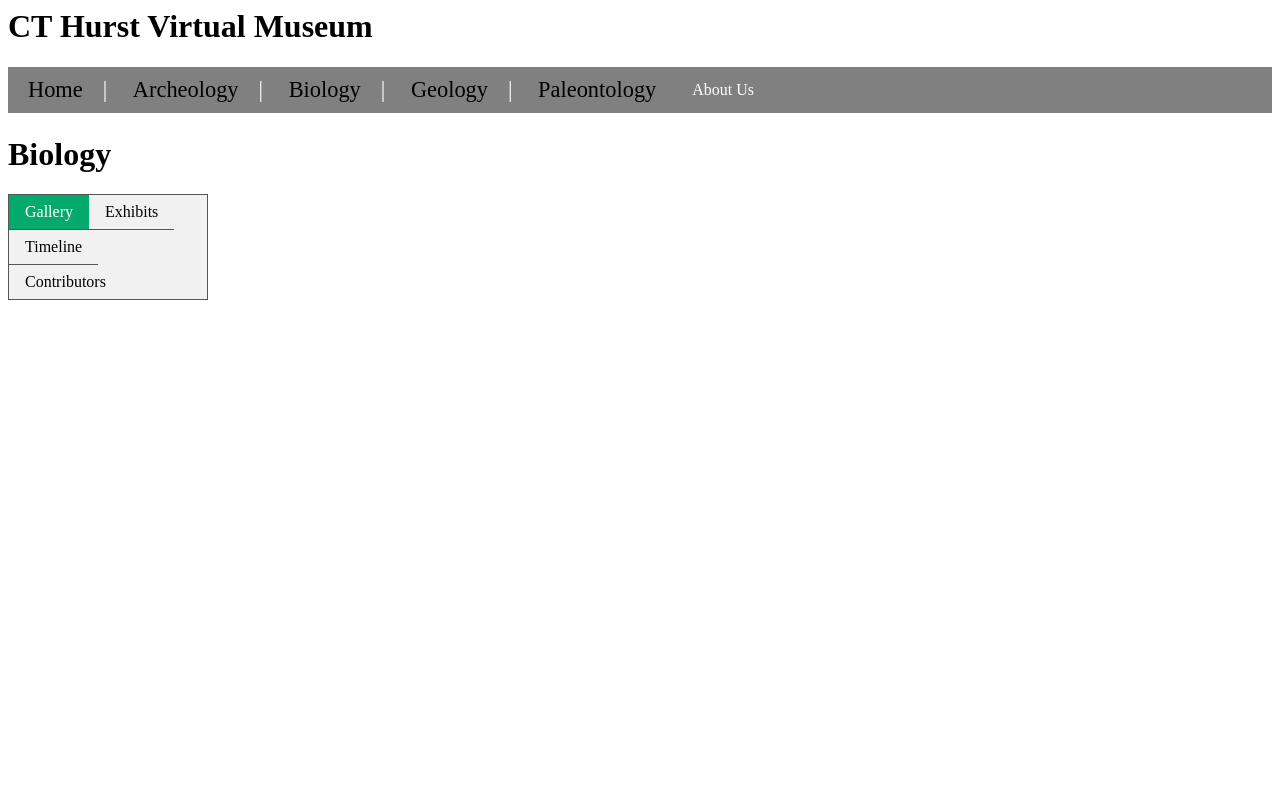
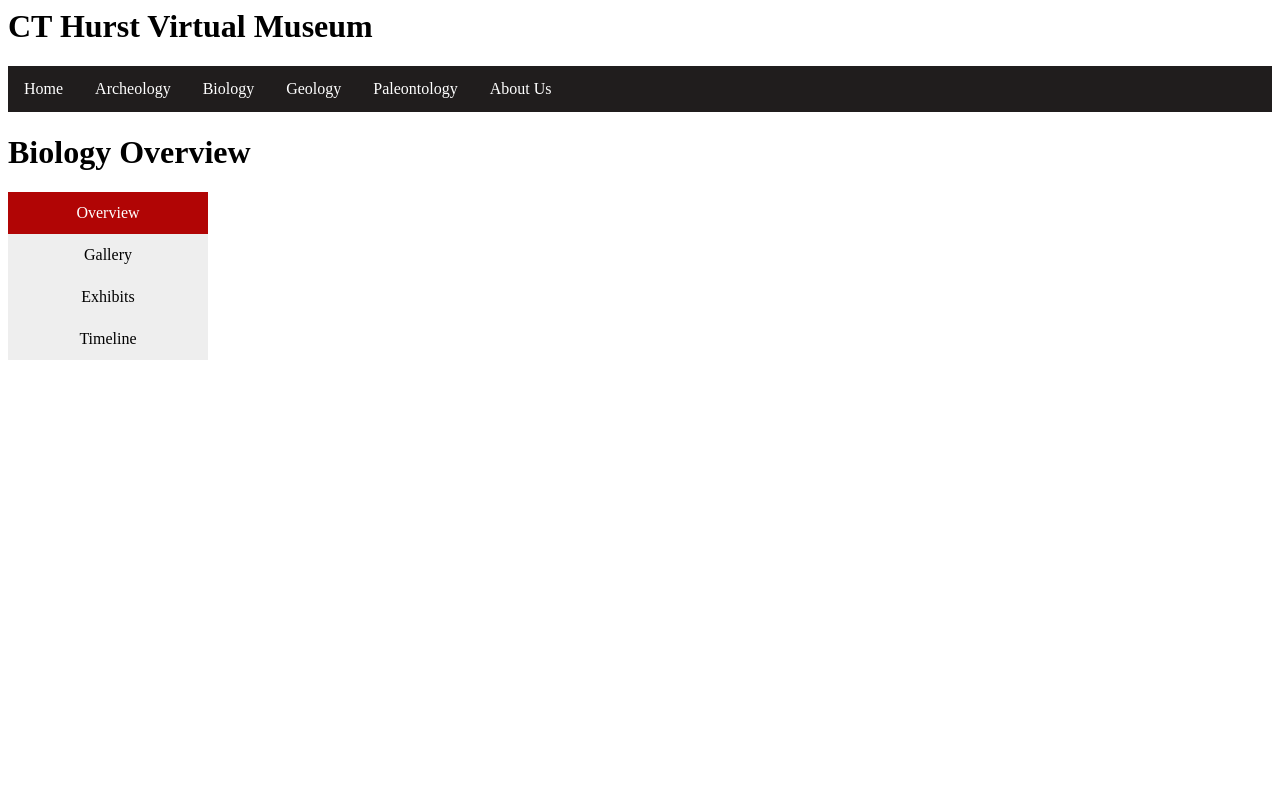
Before and after one commit to kRotunda/CS495_Hurst_Museum, a Flask app: page /Biology in a window 1280 px wide. Run offline with Flask 2, Linux system fonts and the light colour scheme.

Commit message:
updated css on all pages and created new pages for subjects and contact info

```diff
--- a/app.py
+++ b/app.py
@@ -1,30 +1,98 @@
 from flask import Flask, render_template, request, redirect, url_for
 
 app = Flask(__name__)
+
+# ***************************** Home *****************************
 
 @app.route("/")
 def home():
     return render_template('home.html', base="base.html")
 
+# ***************************** Archeology *****************************
+
 @app.route("/Archeology")
 def archeology():
-    return render_template('subHome.html', base="base.html", subject="Archeology")
+    return render_template('overview.html', base="base.html", subject="Archeology")
+
+@app.route("/Archeology_Gallery")
+def archeologyGallery():
+    return render_template('gallery.html', base="base.html", subject="Archeology")
+
+@app.route("/Archeology_Exhibits")
+def archeologyExhibits():
+    return render_template('exhibits.html', base="base.html", subject="Archeology")
+
+@app.route("/Archeology_Timeline")
+def archeologyTimeline():
+    return render_template('timeline.html', base="base.html", subject="Archeology")
+
+# ***************************** Biology *****************************
 
 @app.route("/Biology")
 def biology():
-    return render_template('subHome.html', base="base.html", subject="Biology")
+    return render_template('overview.html', base="base.html", subject="Biology")
+
+@app.route("/Biology_Gallery")
+def biologyGallery():
+    return render_template('gallery.html', base="base.html", subject="Biology")
+
+@app.route("/Biology_Exhibits")
+def biologyExhibits():
+    return render_template('exhibits.html', base="base.html", subject="Biology")
+
+@app.route("/Biology_Timeline")
+def biologyTimeline():
+    return render_template('timeline.html', base="base.html", subject="Biology")
+
+# ***************************** Geology *****************************
 
 @app.route("/Geology")
 def geology():
-    return render_template('subHome.html', base="base.html", subject="Geology")
+    return render_template('overview.html', base="base.html", subject="Geology")
+
+@app.route("/Geology_Gallery")
+def geologyGallery():
+    return render_template('gallery.html', base="base.html", subject="Geology")
+
+@app.route("/Geology_Exhibits")
+def geologyExhibits():
+    return render_template('exhibits.html', base="base.html", subject="Geology")
+
+@app.route("/Geology_Timeline")
+def geologyTimeline():
+    return render_template('timeline.html', base="base.html", subject="Geology")
+
+# ***************************** Paleontology *****************************
 
 @app.route("/Paleontology")
 def paleontology():
-    return render_template('subHome.html', base="base.html", subject="Paleontology")
+    return render_template('overview.html', base="base.html", subject="Paleontology")
 
-@app.route("/About_Us")
-def aboutUs():
-    return render_template('home.html', base="base.html")
+@app.route("/Paleontology_Gallery")
+def paleontologyGallery():
+    return render_template('gallery.html', base="base.html", subject="Paleontology")
+
+@app.route("/Paleontology_Exhibits")
+def paleontologyExhibits():
+    return render_template('exhibits.html', base="base.html", subject="Paleontology")
+
+@app.route("/Paleontology_Timeline")
+def paleontologyTimeline():
+    return render_template('timeline.html', base="base.html", subject="Paleontology")
+
+# ***************************** About Us *****************************
+
+@app.route("/Contact_Us")
+def contactUs():
+    return render_template('contact.html', base="base.html")
+
+@app.route("/History_Of_Museum")
+def historyOfMuseum():
+    return render_template('history.html', base="base.html")
+
+@app.route("/Admin_Login")
+def adminLogin():
+    return render_template('login.html', base="base.html")
 
 if __name__ == '__main__':
     app.run(debug=True)
--- a/static/style.css
+++ b/static/style.css
@@ -1,56 +1,33 @@
-ul {
-    padding: 0;
-   overflow: hidden;
-   background-color: grey;
+/***************************** All Page Body *****************************/
+
+body {
+  text-align: center;
 }
 
- li {
- float: left;
+/***************************** NavBar *****************************/
+
+.navbar {
+  overflow: hidden;
+  background-color: #201D1D;
 }
 
- li a {
- display: inline-block;
- color: black;
+.navbar a {
+  float: left;
+  font-size: 16px;
+  color: white;
   text-align: center;
- padding: 10px 20px;
+  padding: 14px 16px;
   text-decoration: none;
 }
 
- li a:hover {
- background-color: red;
- }
+/***************************** Nav dropdown about us *****************************/
 
- #navigation ul{
- font-size: 1.4em;
- }
-
- #navigation ul li{
-   display: inline;
-   color:white;
- }
- #navigation li:not(:first-child):before {
-    content: " | ";
-}
-.pictures {
-    display: flex;
-    flex-wrap: wrap;
-    justify-content: space-between;
-    margin: 50px;
-}
-
-.picture {
-    width: calc(33.33% - 20px);
-    height: 200px;
-    background-color: gray;
-    margin-bottom: 20px;
-}
 
 .dropdown {
   float: left;
   overflow: hidden;
 }
 
-/* Dropdown button */
 .dropdown .dropbtn {
   font-size: 16px;
   border: none;
@@ -58,78 +35,57 @@ ul {
   color: white;
   padding: 14px 16px;
   background-color: inherit;
-  font-family: inherit; /* Important for vertical align on mobile phones */
-  margin: 0; /* Important for vertical align on mobile phones */
+  font-family: inherit;
+  margin: 0;
 }
 
-/* Add a red background color to navbar links on hover */
 .navbar a:hover, .dropdown:hover .dropbtn {
-  background-color: red;
+  background-color: #B10505;
 }
 
-/* Dropdown content (hidden by default) */
 .dropdown-content {
   display: none;
   position: absolute;
-  background-color: #f9f9f9;
+  background-color: #201D1D;
   min-width: 160px;
   box-shadow: 0px 8px 16px 0px rgba(0,0,0,0.2);
   z-index: 1;
 }
 
-/* Links inside the dropdown */
 .dropdown-content a {
   float: none;
-  color: black;
+  color: white;
   padding: 12px 16px;
   text-decoration: none;
   display: block;
   text-align: left;
 }
 
-/* Add a grey background color to dropdown links on hover */
 .dropdown-content a:hover {
-  background-color: #ddd;
+  background-color: #B10505;
 }
 
-/* Show the dropdown menu on hover */
 .dropdown:hover .dropdown-content {
   display: block;
 }
 
+/***************************** vertical nav-bar subHome *****************************/
 
-#subNavigation ul {
-  list-style-type: none;
-  margin: 0;
-  padding: 0;
+.vertical-menu a {
+  background-color: #eee;
+  color: black;
+  display: block;
+  padding: 12px;
+  text-decoration: none;
   width: 200px;
-  background-color: #f1f1f1;
-  border: 1px solid #555;
 }
 
-#subNavigation li a {
-  display: block;
-  color: #000;
-  padding: 8px 16px;
-  text-decoration: none;
+.vertical-menu a:hover {
+  background-color: #ccc;
 }
 
-#subNavigation li {
-  text-align: center;
-  border-bottom: 1px solid #555;
-}
-
-#subNavigation li:last-child {
-  border-bottom: none;
-}
-
-#subNavigation li a.active {
-  background-color: #04AA6D;
-  color: white;
-}
-
-#subNavigation li a:hover:not(.active) {
-  background-color: #555;
+.vertical-menu a.active {
+  background-color: #B10505;
   color: white;
 }
 
@@ -142,8 +98,12 @@ ul {
   margin: auto;
 }
 
-.mySlides {
+.mySlides image{
   display: none;
+
+  object-fit: scale-down;
+  width: 1000px;
+  height: 750px;
 }
 
 .prev, .next {
@@ -212,3 +172,9 @@ ul {
   from {opacity: .4}
   to {opacity: 1}
 }
+
+/***************************** Admin Login *****************************/
+
+.admin form {
+  display: inline-block;
+}
--- a/templates/base.html
+++ b/templates/base.html
@@ -4,27 +4,26 @@
 
     <link rel="stylesheet" type="text/css" href="/static/style.css">
 
-    <h1>CT Hurst Virtual Museum</h1>
+    <h1 align="left" class="siteHeading">CT Hurst Virtual Museum</h1>
 </head>
 <body>
-<div id="navigation">
-    <ul>
-        <li><a href="/">Home</a></li>
-        <li><a href="/Archeology">Archeology</a></li>
-        <li><a href="/Biology">Biology</a></li>
-        <li><a href="/Geology">Geology</a></li>
-        <li><a href="/Paleontology">Paleontology</a></li>
+
+  <div class="navbar">
+    <a href="/">Home</a>
+    <a href="/Archeology">Archeology</a>
+    <a href="/Biology">Biology</a>
+    <a href="/Geology">Geology</a>
+    <a href="/Paleontology">Paleontology</a>
     <div class="dropdown">
       <button class="dropbtn">About Us
         <i class="fa fa-caret-down"></i>
       </button>
       <div class="dropdown-content">
-              <a href="/ContactUs">Contact Us</a>
-              <a href="/HistoryOfMuseum">History of Museum</a>
-              <a href="/Admin">Admin Login</a>
+        <a href="/Contact_Us">Contact Us</a>
+        <a href="/History_Of_Museum">History of Museum</a>
+        <a href="/Admin_Login">Admin Login</a>
       </div>
     </div>
-    </ul>
   </div>
 
 {% block content %}{% endblock %}
--- /dev/null
+++ b/templates/overview.html
@@ -0,0 +1,15 @@
+{% extends base %}
+
+{% block title %} {{ subject }} {% endblock %}
+
+{% block content %}
+    <h1 align="left">{{ subject }} Overview</h1>
+
+    <div class="vertical-menu">
+        <a href="/{{ subject }}" class="active">Overview</a>
+        <a href="/{{ subject }}_Gallery">Gallery</a>
+        <a href="/{{ subject }}_Exhibits">Exhibits</a>
+        <a href="/{{ subject }}_Timeline">Timeline</a>
+      </div>
+
+{% endblock %}
--- a/templates/subHome.html
+++ /dev/null
@@ -1,17 +0,0 @@
-{% extends base %}
-
-{% block title %} {{ subject }} {% endblock %}
-
-{% block content %}
-    <h1>{{ subject }}</h1>
-
-    <div id="subNavigation">
-        <ul id="subNavigation">
-            <li id="subNavigation"><a href="/" class="active">Gallery</a></li>
-            <li id="subNavigation"><a href="/Archeology">Exhibits</a></li>
-            <li id="subNavigation"><a href="/Biology">Timeline</a></li>
-            <li id="subNavigation"><a href="/Geology">Contributors</a></li>
-        </ul>
-    </div>
-
-{% endblock %}
```
Also changed, not shown: templates/contact.html (+1 -82 lines), templates/exhibits.html (added, +15 -0 lines), templates/gallery.html (added, +15 -0 lines), templates/history.html (added, +9 -0 lines), templates/home.html (+1 -17 lines), templates/login.html (added, +17 -0 lines), templates/timeline.html (added, +15 -0 lines). Lines whose indentation alone changed are shown as unchanged.
